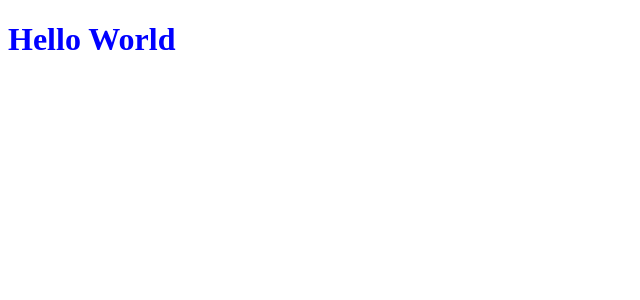
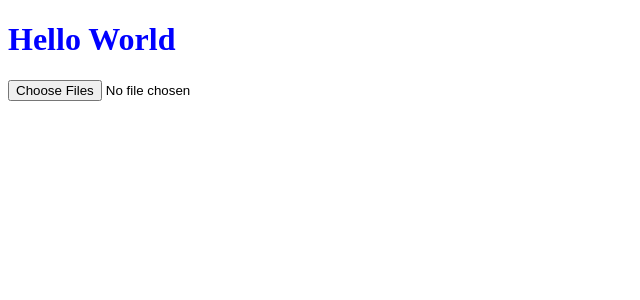
Before and after one commit to AnakinYuen/exif-cleaner, a Preact app: page / in a window 1280 px wide. Shown: the top 300 px of the page, without its empty margins (0-640 px from the left). Built offline with nearby package versions, Linux system fonts and the light colour scheme.

Commit message:
:construction: wip: add UploadBox component

```diff
--- /dev/null
+++ b/src/components/UploadBox/index.tsx
@@ -0,0 +1,12 @@
+import { h, JSX } from 'preact';
+import { memo } from 'preact/compat';
+
+const onChange = (e: Event): void => {
+  console.log((e.target as HTMLInputElement).files);
+};
+
+const UploadBox = (): JSX.Element => {
+  return <input type="file" accept="image/*" multiple onChange={onChange} />;
+};
+
+export default memo(UploadBox);
--- a/src/index.tsx
+++ b/src/index.tsx
@@ -2,7 +2,13 @@
 
 import { h, render, JSX } from 'preact';
 import style from './style.module.scss';
+import UploadBox from './components/UploadBox';
 
-const App = (): JSX.Element => <h1 className={style.header}>Hello World</h1>;
+const App = (): JSX.Element => (
+  <div>
+    <h1 className={style.header}>Hello World</h1>
+    <UploadBox />
+  </div>
+);
 
 render(<App />, document.getElementById('root'));
```
